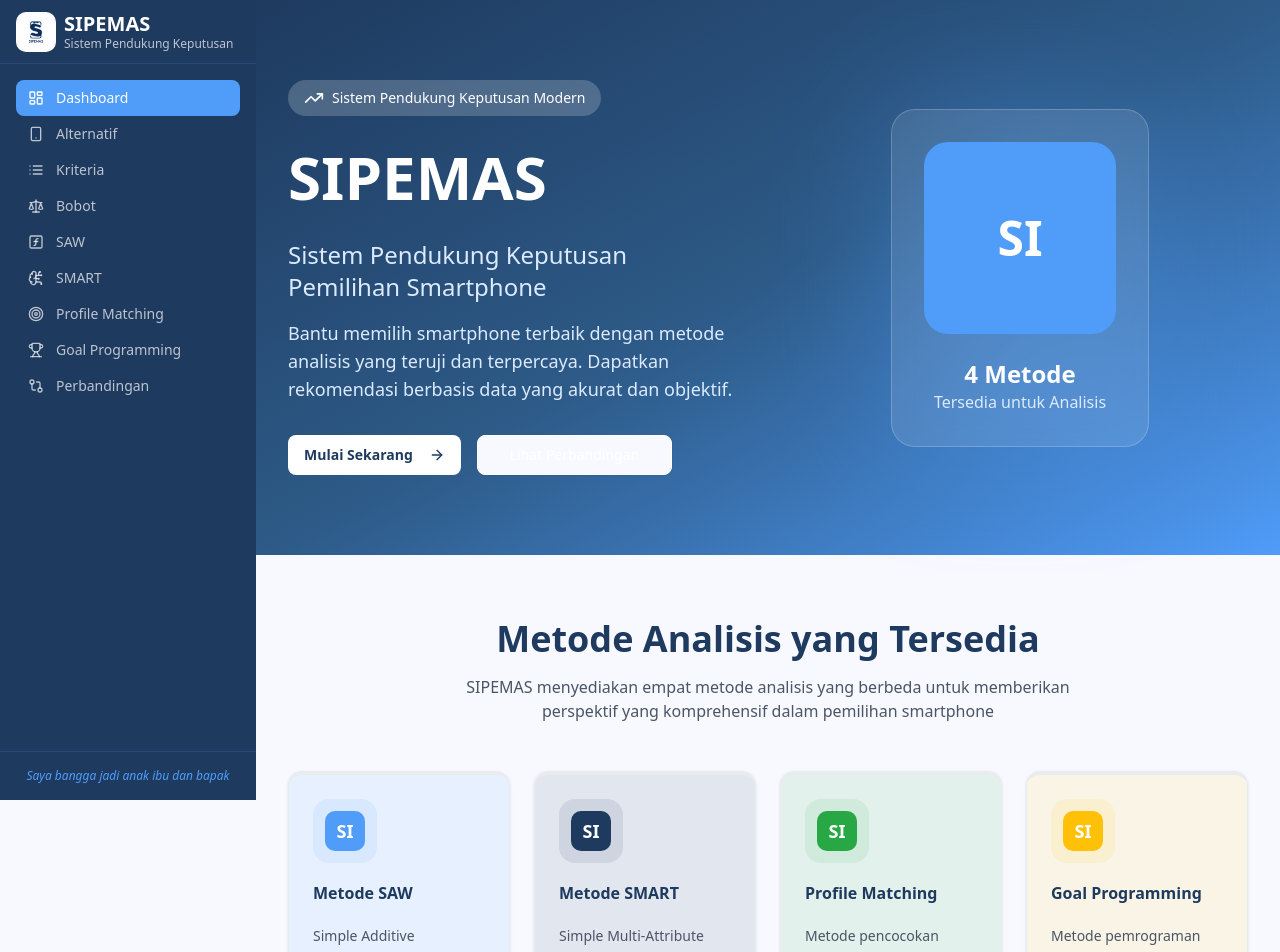
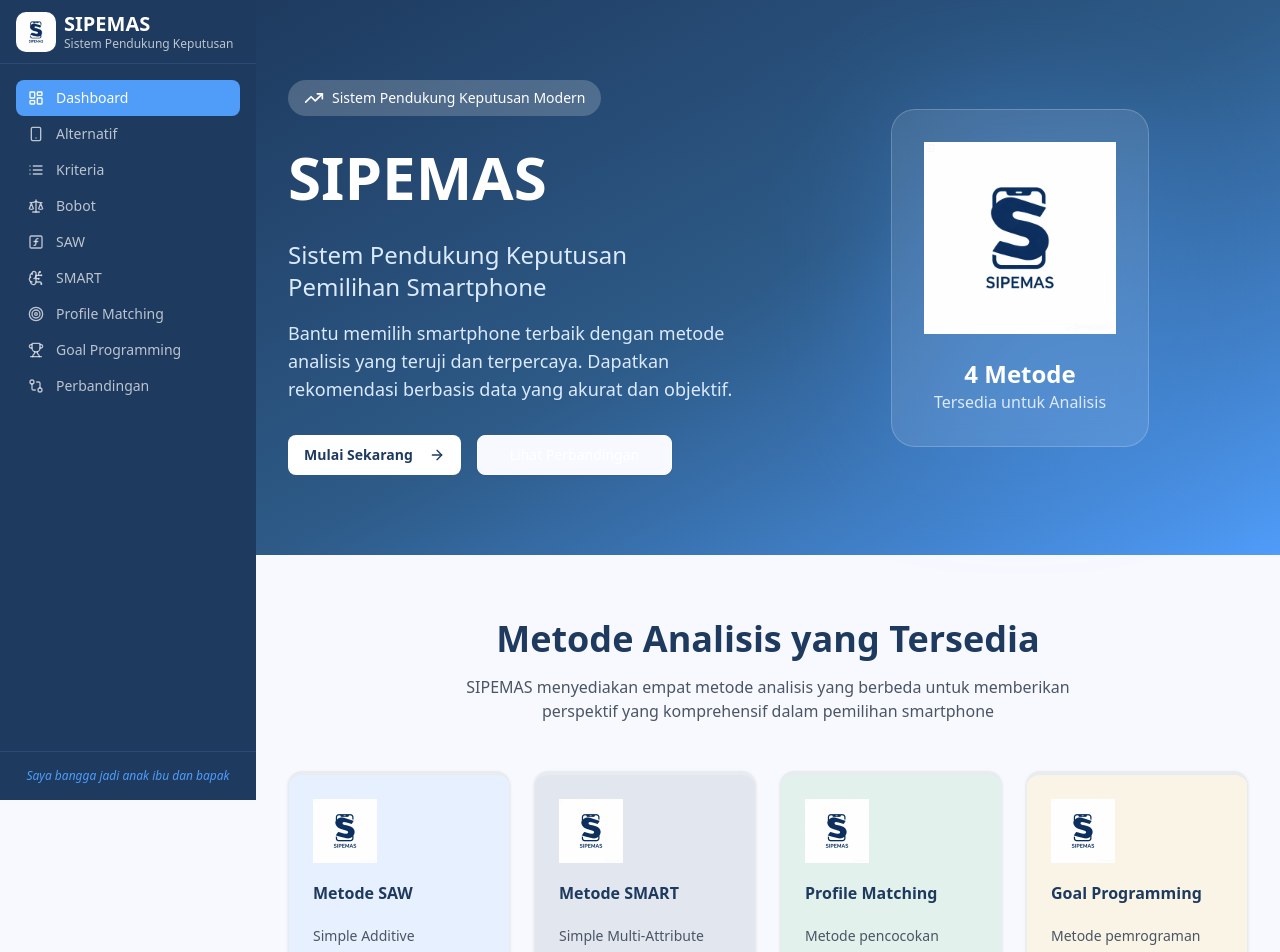
Before and after one commit to jossmulalinda/SIPEMAS, a Next.js app: page / in a window 1280 px wide. Shown: the top 952 px of the page. Built offline with nearby package versions, Linux system fonts and the light colour scheme.

Commit message:
8d57cee8-f721-4c01-b694-2d96994dbe99

```diff
--- a/src/app/page.tsx
+++ b/src/app/page.tsx
@@ -1,12 +1,9 @@
 'use client'
 
+import Image from 'next/image'
 import { Card, CardContent, CardHeader, CardTitle } from '@/components/ui/card'
 import { Button } from '@/components/ui/button'
 import {
-  FunctionSquare,
-  BrainCircuit,
-  Target,
-  Trophy,
   ArrowRight,
   CheckCircle2,
   Zap,
@@ -21,8 +18,13 @@ export default function DashboardPage() {
   const features = [
     {
       icon: (
-        <div className="w-10 h-10 bg-[#4F9CF9] rounded-lg flex items-center justify-center text-white font-bold text-lg">
-          SI
+        <div className="w-16 h-16 relative">
+          <Image
+            src="/logo.png"
+            alt="SIPEMAS"
+            fill
+            className="object-contain"
+          />
         </div>
       ),
       title: 'Metode SAW',
@@ -31,8 +33,13 @@ export default function DashboardPage() {
     },
     {
       icon: (
-        <div className="w-10 h-10 bg-[#1E3A5F] rounded-lg flex items-center justify-center text-white font-bold text-lg">
-          SI
+        <div className="w-16 h-16 relative">
+          <Image
+            src="/logo.png"
+            alt="SIPEMAS"
+            fill
+            className="object-contain"
+          />
         </div>
       ),
       title: 'Metode SMART',
@@ -41,8 +48,13 @@ export default function DashboardPage() {
     },
     {
       icon: (
-        <div className="w-10 h-10 bg-[#28A745] rounded-lg flex items-center justify-center text-white font-bold text-lg">
-          SI
+        <div className="w-16 h-16 relative">
+          <Image
+            src="/logo.png"
+            alt="SIPEMAS"
+            fill
+            className="object-contain"
+          />
         </div>
       ),
       title: 'Profile Matching',
@@ -51,8 +63,13 @@ export default function DashboardPage() {
     },
     {
       icon: (
-        <div className="w-10 h-10 bg-[#FFC107] rounded-lg flex items-center justify-center text-white font-bold text-lg">
-          SI
+        <div className="w-16 h-16 relative">
+          <Image
+            src="/logo.png"
+            alt="SIPEMAS"
+            fill
+            className="object-contain"
+          />
         </div>
       ),
       title: 'Goal Programming',
@@ -130,9 +147,9 @@ export default function DashboardPage() {
               </p>
               <div className="flex flex-col sm:flex-row gap-4 justify-center lg:justify-start">
                 <Link href="/alternatif">
-                  <Button size="lg" className="bg-white text-[#1E3A5F] font-semibold px-8 group">
+                  <Button size="lg" className="bg-white text-[#1E3A5F] font-semibold px-8">
                     Mulai Sekarang
-                    <ArrowRight className="w-5 h-5 ml-2 transition-transform group-hover:translate-x-1" />
+                    <ArrowRight className="w-5 h-5 ml-2" />
                   </Button>
                 </Link>
                 <Link href="/perbandingan">
@@ -146,8 +163,13 @@ export default function DashboardPage() {
               <div className="relative">
                 <div className="absolute inset-0 bg-[#4F9CF9] rounded-3xl blur-3xl opacity-30"></div>
                 <div className="relative bg-white/10 backdrop-blur-lg rounded-3xl p-8 border border-white/20">
-                  <div className="w-48 h-48 bg-[#4F9CF9] rounded-3xl mx-auto flex items-center justify-center">
-                    <span className="text-5xl font-bold text-white">SI</span>
+                  <div className="w-48 h-48 relative mx-auto">
+                    <Image
+                      src="/logo.png"
+                      alt="SIPEMAS"
+                      fill
+                      className="object-contain"
+                    />
                   </div>
                   <div className="mt-6 text-center">
                     <p className="text-2xl font-bold">4 Metode</p>
```
